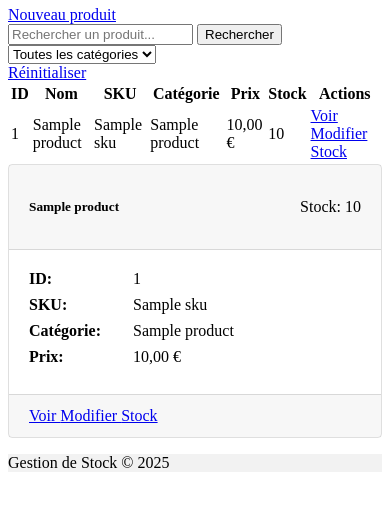
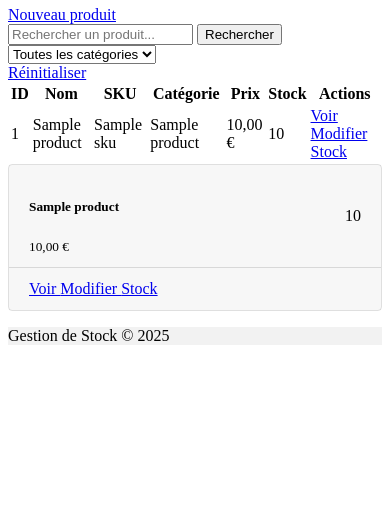
Before and after one commit to creach-t/stock-management-frontend, a Symfony app: template templates/product/index.html.twig in a window 390 px wide. Shown: the part 170-681 px from the top of the page. Run offline with Twig, Linux system fonts and the light colour scheme; the template is opened without the code that fills it: most values are stand-ins (such as "Sample title", 1, 10 or a date in 2020); some libraries are stand-ins or nearby versions.

Commit message:
Ajout d'un comportement accordéon pour les cartes sur mobile

```diff
--- a/templates/product/index.html.twig
+++ b/templates/product/index.html.twig
@@ -27,16 +27,30 @@
             display: flex;
             justify-content: space-between;
             align-items: center;
+            cursor: pointer;
+        }
+
+        .mobile-card-header-icon {
+            transition: transform 0.3s ease;
+        }
+
+        .mobile-card-header-icon.expanded {
+            transform: rotate(180deg);
         }
 
         .mobile-card-body {
             padding: 1.25rem;
+            display: none;
+            border-bottom: 1px solid rgba(0,0,0,.125);
+        }
+
+        .mobile-card-body.show {
+            display: block;
         }
 
         .mobile-card-footer {
             padding: 0.75rem 1.25rem;
             background-color: rgba(0,0,0,.03);
-            border-top: 1px solid rgba(0,0,0,.125);
         }
 
         .mobile-product-info {
@@ -53,6 +67,35 @@
         }
     }
 </style>
+{% endblock %}
+
+{% block javascripts %}
+{{ parent() }}
+<script>
+    document.addEventListener('DOMContentLoaded', function() {
+        // Ajouter un événement de clic aux en-têtes des cartes mobiles
+        document.querySelectorAll('.mobile-card-header').forEach(function(header) {
+            header.addEventListener('click', function() {
+                // Trouver le corps de la carte associé
+                const body = this.nextElementSibling;
+
+                // Vérifier si le corps est déjà affiché
+                const isExpanded = body.classList.contains('show');
+
+                // Basculer l'affichage du corps
+                body.classList.toggle('show');
+
+                // Basculer l'icône d'expansion
+                const icon = this.querySelector('.mobile-card-header-icon');
+                if (isExpanded) {
+                    icon.classList.remove('expanded');
+                } else {
+                    icon.classList.add('expanded');
+                }
+            });
+        });
+    });
+</script>
 {% endblock %}
 
 {% block body %}
@@ -147,15 +190,21 @@
                 </div>
             </div>
 
-            {# Affichage pour les écrans mobiles #}
+            {# Affichage pour les écrans mobiles - version accordion #}
             <div class="d-md-none">
                 {% for product in products %}
                     <div class="mobile-card">
                         <div class="mobile-card-header">
-                            <h5 class="mb-0">{{ product.name }}</h5>
-                            <span class="badge {% if product.isLowStock() %}bg-danger{% else %}bg-success{% endif %}">
-                                Stock: {{ product.quantity }}
-                            </span>
+                            <div>
+                                <h5 class="mb-0">{{ product.name }}</h5>
+                                <small>{{ product.price|number_format(2, ',', ' ') }} €</small>
+                            </div>
+                            <div class="d-flex align-items-center">
+                                <span class="badge {% if product.isLowStock() %}bg-danger{% else %}bg-success{% endif %} me-2">
+                                    {{ product.quantity }}
+                                </span>
+                                <i class="bi bi-chevron-down mobile-card-header-icon"></i>
+                            </div>
                         </div>
                         <div class="mobile-card-body">
                             <div class="mobile-product-info">
@@ -168,7 +217,7 @@
                                 <strong>Catégorie:</strong> {{ product.categoryName }}
                             </div>
                             <div class="mobile-product-info">
-                                <strong>Prix:</strong> {{ product.price|number_format(2, ',', ' ') }} €
+                                <strong>Description:</strong> {{ product.description|default('Non spécifiée') }}
                             </div>
                         </div>
                         <div class="mobile-card-footer">
```
